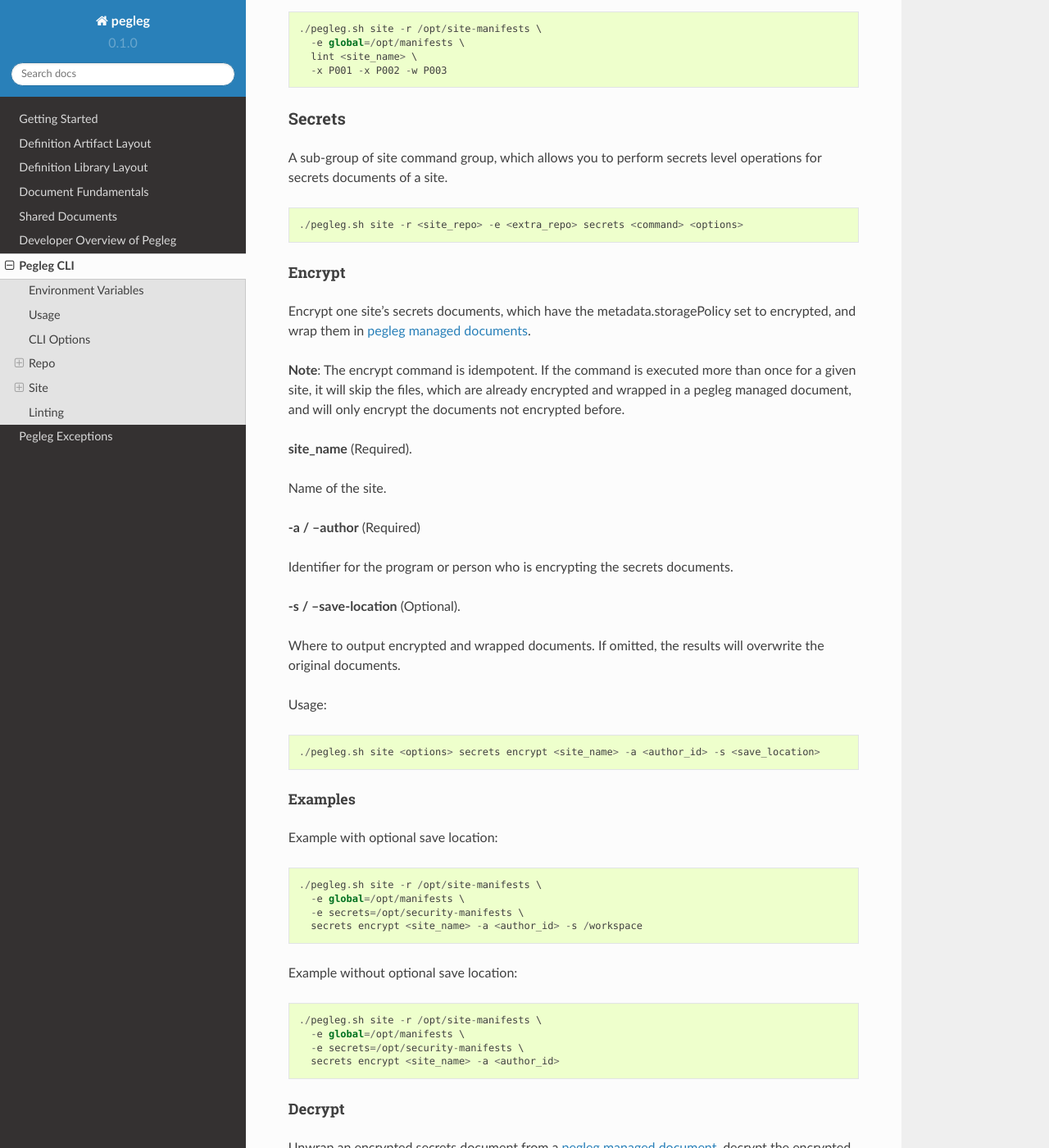
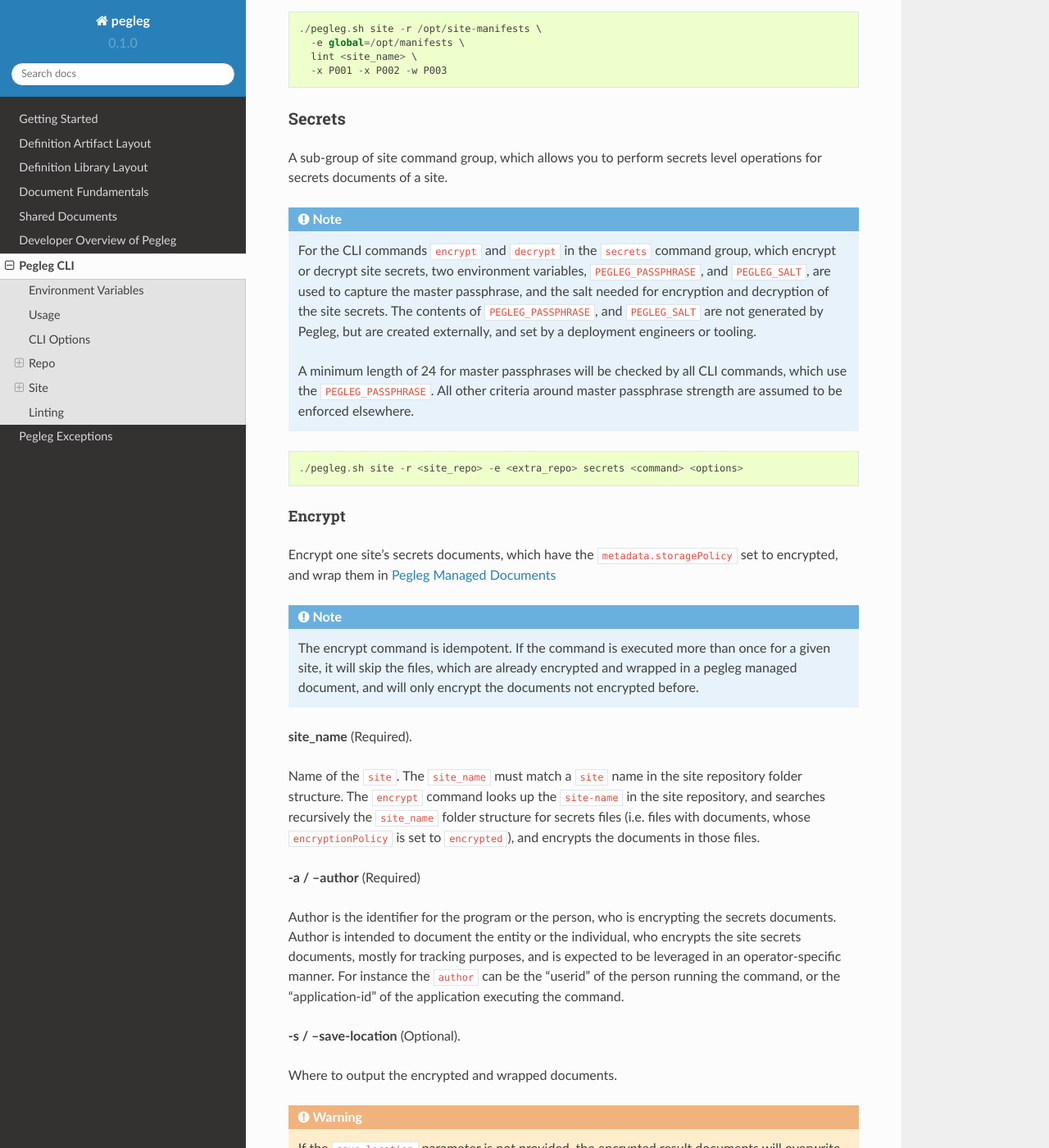
Before and after one commit to airshipit/pegleg, a Sphinx documentation site: the page built from doc/source/cli/cli.rst, in a window 1280 px wide and 1400 px high, scrolled down 7222 px. Shown: the whole window at 82% size. Built offline with Sphinx 7.4.7 and the Read the Docs theme 2.0.0, drawn with Linux system fonts in a browser that asks for light colours; some of the changed text lies outside the part shown.

Commit message:
Update decrypt secrets to return a list of docs
1. Added the method to decrypt a secret file and return its contents
as a list of documents (instead of printing out the file content).
2. Added clarifications for a encrypt and decrypt commands.

Change-Id: I77bce21be214c880c8413f5e6a2d0c2d1993fc8e

```diff
--- a/doc/source/cli/cli.rst
+++ b/doc/source/cli/cli.rst
@@ -397,6 +397,20 @@
 A sub-group of site command group, which allows you to perform secrets
 level operations for secrets documents of a site.
 
+.. note::
+
+  For the CLI commands ``encrypt`` and ``decrypt`` in the ``secrets`` command
+  group, which encrypt or decrypt site secrets, two  environment variables,
+  ``PEGLEG_PASSPHRASE``, and ``PEGLEG_SALT``, are  used to capture the
+  master passphrase, and the salt needed for encryption and decryption of the
+  site secrets. The contents of ``PEGLEG_PASSPHRASE``, and ``PEGLEG_SALT``
+  are not generated by Pegleg, but are created externally, and set by a
+  deployment engineers or tooling.
+
+  A minimum length of 24 for master passphrases will be checked by all CLI
+  commands, which use the ``PEGLEG_PASSPHRASE``. All other criteria around
+  master passphrase strength are assumed to be enforced elsewhere.
+
 ::
 
   ./pegleg.sh site -r <site_repo> -e <extra_repo> secrets <command> <options>
@@ -406,26 +420,52 @@
 ^^^^^^^
 
 Encrypt one site's secrets documents, which have the
-metadata.storagePolicy set to encrypted, and wrap them in `pegleg managed
-documents <https://airship-specs.readthedocs.io/en/latest/specs/approved/pegleg-secrets.html#peglegmanageddocument>`_.
+``metadata.storagePolicy`` set to encrypted, and wrap them in
+`Pegleg Managed Documents`_
 
-**Note**: The encrypt command is idempotent. If the command is executed more
-than once for a given site, it will skip the files, which are already
-encrypted and wrapped in a pegleg managed document, and will only encrypt the
-documents not encrypted before.
+.. note::
+
+  The encrypt command is idempotent. If the command is executed more
+  than once for a given site, it will skip the files, which are already
+  encrypted and wrapped in a pegleg managed document, and will only encrypt the
+  documents not encrypted before.
 
 **site_name** (Required).
 
-Name of the site.
+Name of the ``site``. The ``site_name`` must match a ``site`` name in the site
+repository folder structure. The ``encrypt`` command looks up the
+``site-name`` in the site repository, and searches recursively the
+``site_name`` folder structure for secrets files (i.e. files with documents,
+whose ``encryptionPolicy`` is set to ``encrypted``), and encrypts the
+documents in those files.
 
 **-a / --author** (Required)
 
-Identifier for the program or person who is encrypting the secrets documents.
+Author is the identifier for the program or the person, who is encrypting
+the secrets documents.
+Author is intended to document the entity or the individual, who
+encrypts the site secrets documents, mostly for tracking purposes, and is
+expected to be leveraged in an operator-specific manner.
+For instance the ``author`` can be the "userid" of the person running the
+command, or the "application-id" of the application executing the command.
 
 **-s / --save-location** (Optional).
 
-Where to output encrypted and wrapped documents. If omitted, the results
-will overwrite the original documents.
+Where to output the encrypted and wrapped documents.
+
+.. warning::
+
+  If the ``save-location`` parameter is not provided, the encrypted result
+  documents will overwrite the original ``cleartext`` documents for the site.
+  The reason for this default behavior, is to ensure that site secrets are
+  only stored on disk or in any version control system as encrypted.
+
+  If the user for any reason wants to avoid overwriting the original
+  cleartext files, the ``save-location`` parameter will provide the option to
+  override this default behavior, and forces the encrypt command to write
+  the encrypted documents in a different location than the original
+  unencrypted files.
+
 
 Usage:
 
@@ -457,14 +497,16 @@
 Decrypt
 ^^^^^^^
 
-Unwrap an encrypted secrets document from a `pegleg managed
-document <https://airship-specs.readthedocs.io/en/latest/specs/approved/pegleg-secrets.html#peglegmanageddocument>`_,
+Unwrap an encrypted secrets document from a `Pegleg Managed Documents`_,
 decrypt the encrypted secrets, and dump the cleartext secrets file to
 ``stdout``.
 
 **site_name** (Required).
 
-Name of the site.
+Name of the ``site``. The ``site_name`` must match a ``site`` name in the site
+repository folder structure. The ``decrypt`` command also validates that the
+``site-name`` exists in the file path, before unwrapping and decrypting the
+documents in the ``filename``.
 
 **-f / filename** (Required).
 
@@ -598,3 +640,4 @@
 
 .. _Deckhand: https://airship-deckhand.readthedocs.io/en/latest/rendering.html
 .. _Deckhand Validations: https://airship-deckhand.readthedocs.io/en/latest/validation.html
+.. _Pegleg Managed Documents: https://airship-specs.readthedocs.io/en/latest/specs/approved/pegleg-secrets.html#peglegmanageddocument
```
Also changed, not shown: 3 other files.
